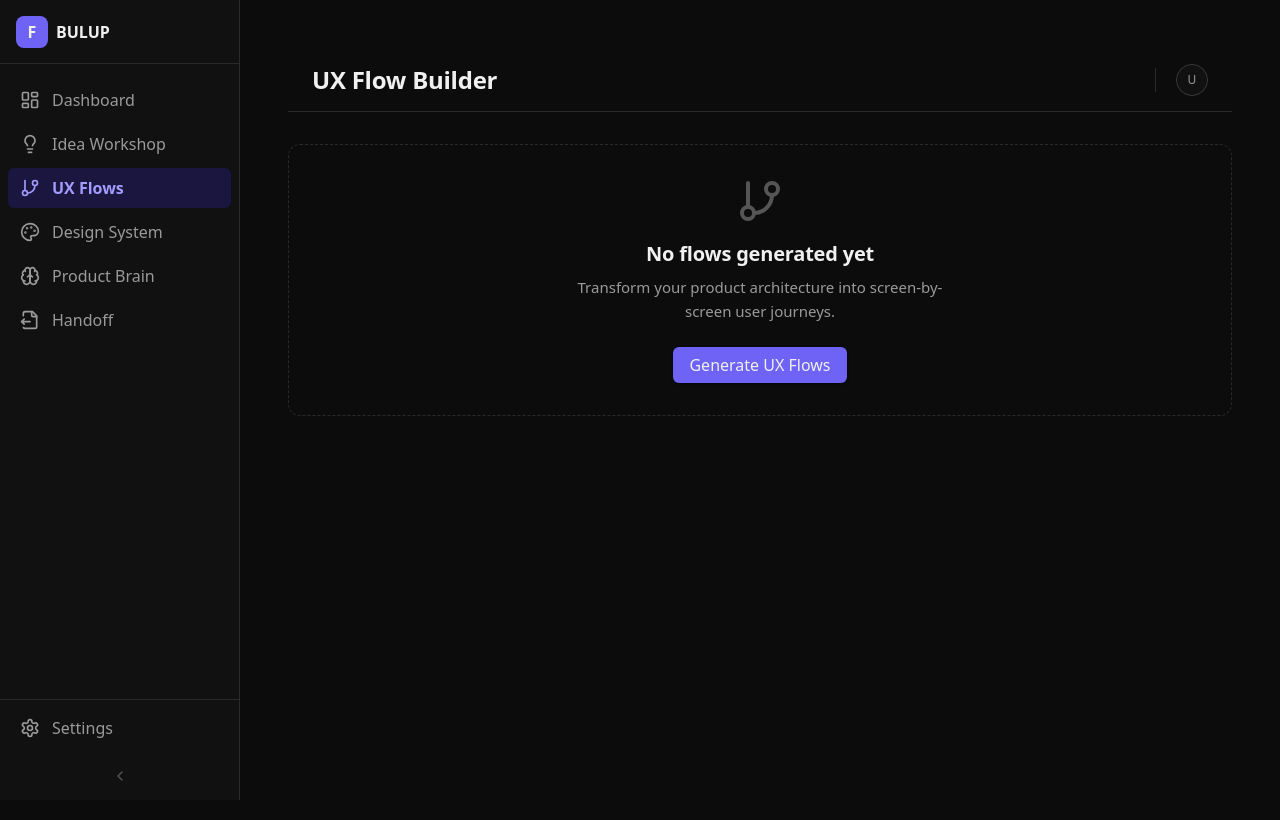
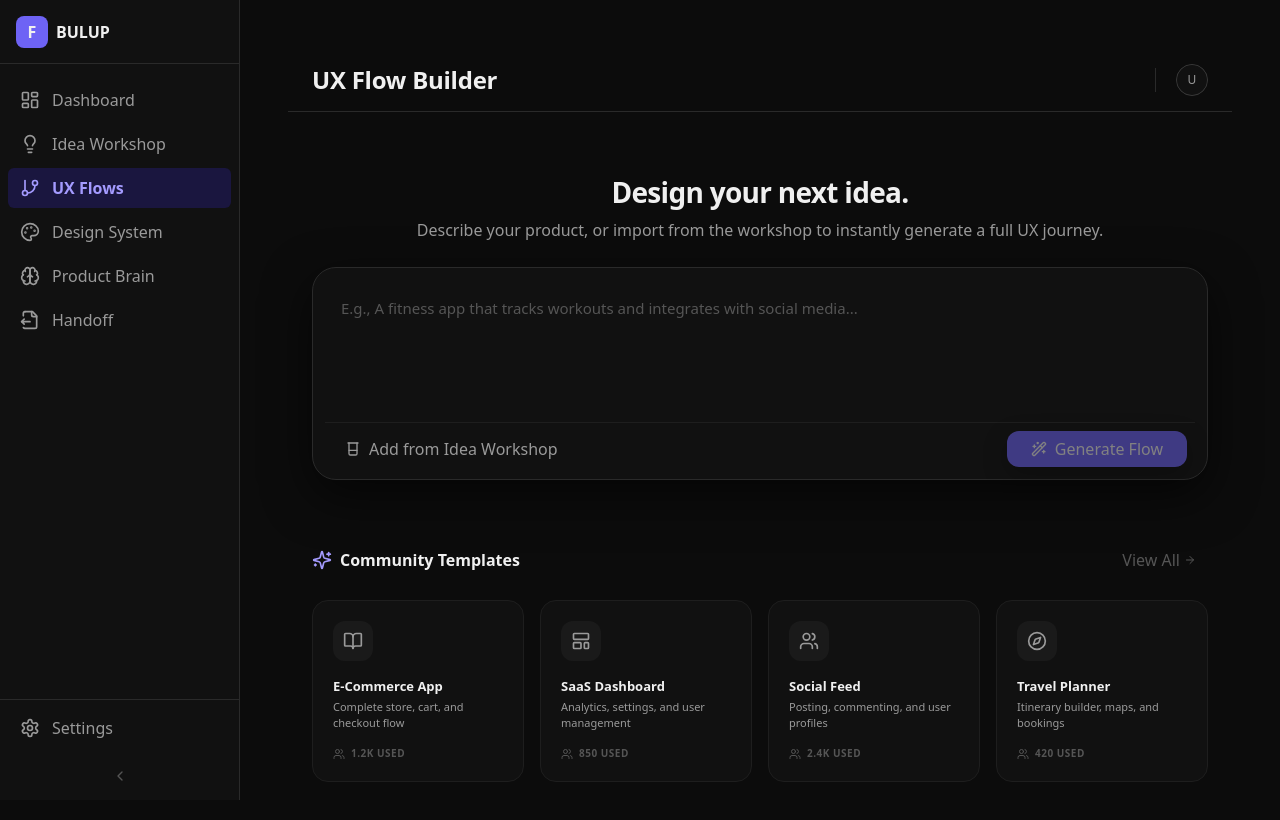
Before and after one commit to rakibulism/bulup, a Next.js app: page /flows in a window 1280 px wide. Shown: the top 820 px of the page. Built offline with nearby package versions, Linux system fonts and the light colour scheme.

Commit message:
feat: redesign UX flows page with interactive input and infinite canvas integration

```diff
--- a/app/(app)/flows/page.tsx
+++ b/app/(app)/flows/page.tsx
@@ -3,128 +3,151 @@
 export const dynamic = 'force-dynamic';
 
 import * as React from "react"
-import { useSearchParams } from "next/navigation"
 import { AppHeader } from "@/components/layout/app-header"
 import { Button } from "@/components/ui/button"
 import { Spinner } from "@/components/ui/spinner"
-import { StatusChip } from "@/components/composed/status-chip"
-import { EmptyState } from "@/components/organisms/empty-state"
-import { FlowDiagram } from "@/components/features/flows/flow-diagram"
-import { ScreenDetail } from "@/components/features/flows/screen-detail"
-import { useFlowGenerator } from "@/hooks/use-flow-generator"
-import { GitBranch, Sparkles, LayoutGrid, ChevronRight } from "lucide-react"
-
-// Mock architecture mapping for demo if search param is missing
-const MOCK_ARCHITECTURE = {
-  productName: "Nebula CRM",
-  coreFeatures: [{ name: "Email Outreach", priority: "High" }]
-}
+import { CanvasPreview } from "@/components/features/canvas/canvas-preview"
+import { Sparkles, Beaker, Wand2, LayoutTemplate, ArrowRight, BookOpen, Users, Compass } from "lucide-react"
+import { cn } from "@/lib/utils"
 
 import { Suspense } from "react"
 
+// Mock templates
+const COMMUNITY_TEMPLATES = [
+  { id: "ecomm", title: "E-Commerce App", desc: "Complete store, cart, and checkout flow", icon: BookOpen, users: "1.2k" },
+  { id: "saas", title: "SaaS Dashboard", desc: "Analytics, settings, and user management", icon: LayoutTemplate, users: "850" },
+  { id: "social", title: "Social Feed", desc: "Posting, commenting, and user profiles", icon: Users, users: "2.4k" },
+  { id: "travel", title: "Travel Planner", desc: "Itinerary builder, maps, and bookings", icon: Compass, users: "420" },
+]
+
 function FlowContent() {
-  const searchParams = useSearchParams()
-  const productId = searchParams.get("productId")
-
-  const { generate, status, progress, result, reset } = useFlowGenerator()
-  const [activeFlowIndex, setActiveFlowIndex] = React.useState(0)
-  const [activeScreenIndex, setActiveScreenIndex] = React.useState(0)
+  const [status, setStatus] = React.useState<"idle" | "loading" | "success">("idle")
+  const [prompt, setPrompt] = React.useState("")
 
   const handleGenerate = () => {
-    generate(MOCK_ARCHITECTURE)
+    if (!prompt.trim()) return
+    setStatus("loading")
+    // Mock network request / AI processing time
+    setTimeout(() => {
+      setStatus("success")
+    }, 2000)
   }
 
-  React.useEffect(() => {
-    setActiveScreenIndex(0)
-  }, [activeFlowIndex])
+  const handleTemplateClick = (templateDesc: string) => {
+    setPrompt(templateDesc)
+  }
+
+  const handleIdeaWorkshop = () => {
+    setPrompt("Build a modern CRM dashboard that provides a quick overview of sales pipelines, recent activities, and allows managing customer contacts easily.")
+  }
 
   return (
-    <div className="flex flex-col gap-8">
+    <div className={cn("flex flex-col gap-8 h-full", status === "success" && "h-screen overflow-hidden pb-0")}>
       <AppHeader
         title="UX Flow Builder"
         actions={
           status === "success" && (
-            <Button variant="ghost" size="sm" onClick={reset} className="gap-2">
-              Regenerate
+            <Button variant="ghost" size="sm" onClick={() => setStatus("idle")} className="gap-2">
+              Start Over
             </Button>
           )
         }
       />
 
       {status === "idle" && (
-        <EmptyState
-          icon={<GitBranch className="h-12 w-12" />}
-          headline="No flows generated yet"
-          description="Transform your product architecture into screen-by-screen user journeys."
-          actionLabel="Generate UX Flows"
-          onAction={handleGenerate}
-        />
+        <div className="max-w-4xl mx-auto w-full pt-8 pb-16 space-y-16 animate-in fade-in slide-in-from-bottom-4 duration-500">
+
+          {/* Main Input Section */}
+          <section className="space-y-6">
+            <div className="space-y-2 text-center">
+              <h1 className="text-heading-xl font-bold text-text-primary tracking-tight">Design your next idea.</h1>
+              <p className="text-body-lg text-text-secondary">Describe your product, or import from the workshop to instantly generate a full UX journey.</p>
+            </div>
+
+            <div className="bg-bg-surface1 border border-border-default rounded-3xl p-3 shadow-xl shadow-black/5 relative transition-all focus-within:ring-2 focus-within:ring-brand-default focus-within:border-brand-default">
+              <textarea
+                value={prompt}
+                onChange={(e) => setPrompt(e.target.value)}
+                placeholder="E.g., A fitness app that tracks workouts and integrates with social media..."
+                className="w-full h-32 bg-transparent text-body-md text-text-primary placeholder:text-text-tertiary resize-none focus:outline-none p-4 rounded-xl"
+              />
+
+              <div className="flex items-center justify-between pt-2 border-t border-border-subtle mt-2 px-2">
+                <Button
+                  variant="ghost"
+                  size="sm"
+                  onClick={handleIdeaWorkshop}
+                  className="text-text-secondary hover:text-brand-text gap-2 rounded-xl"
+                >
+                  <Beaker className="h-4 w-4" />
+                  Add from Idea Workshop
+                </Button>
+
+                <div className="flex items-center gap-2">
+                  <Button
+                    onClick={handleGenerate}
+                    disabled={!prompt.trim()}
+                    className="gap-2 rounded-xl px-6 bg-brand-default text-text-primary hover:bg-brand-hover shadow-lg shadow-brand-default/20 transition-all disabled:opacity-50"
+                  >
+                    <Wand2 className="h-4 w-4" />
+                    Generate Flow
+                  </Button>
+                </div>
+              </div>
+            </div>
+          </section>
+
+          {/* Community Templates Section */}
+          <section className="space-y-6">
+            <div className="flex items-center justify-between">
+              <h3 className="text-heading-sm font-semibold text-text-primary flex items-center gap-2">
+                <Sparkles className="h-5 w-5 text-brand-text" />
+                Community Templates
+              </h3>
+              <Button variant="ghost" size="sm" className="text-text-tertiary hover:text-text-primary gap-1">
+                View All <ArrowRight className="h-3 w-3" />
+              </Button>
+            </div>
+
+            <div className="grid grid-cols-1 sm:grid-cols-2 lg:grid-cols-4 gap-4">
+              {COMMUNITY_TEMPLATES.map((tmpl) => (
+                <button
+                  key={tmpl.id}
+                  onClick={() => handleTemplateClick(tmpl.desc)}
+                  className="flex flex-col text-left p-5 rounded-2xl bg-bg-surface1 border border-border-subtle hover:border-brand-default/50 hover:bg-bg-surface2 transition-all group"
+                >
+                  <div className="h-10 w-10 rounded-xl bg-bg-surface2 group-hover:bg-brand-default/10 flex items-center justify-center mb-4 transition-colors">
+                    <tmpl.icon className="h-5 w-5 text-text-secondary group-hover:text-brand-text transition-colors" />
+                  </div>
+                  <h4 className="text-label-md font-semibold text-text-primary mb-1">{tmpl.title}</h4>
+                  <p className="text-caption text-text-secondary mb-4 line-clamp-2">{tmpl.desc}</p>
+
+                  <div className="mt-auto flex items-center gap-1.5 text-[10px] uppercase font-bold tracking-wider text-text-tertiary">
+                    <Users className="h-3 w-3" />
+                    {tmpl.users} used
+                  </div>
+                </button>
+              ))}
+            </div>
+          </section>
+        </div>
       )}
 
       {status === "loading" && (
-        <div className="flex flex-col items-center justify-center p-12 min-h-[500px]">
-           <div className="flex flex-col items-center gap-6 text-center">
+        <div className="flex-1 flex flex-col items-center justify-center min-h-[500px]">
+           <div className="flex flex-col items-center gap-6 text-center animate-in zoom-in-95 duration-500">
               <Spinner size="lg" className="text-brand-text" />
-              <div className="space-y-1">
-                 <p className="text-heading-md font-semibold text-text-primary">{progress}</p>
-                 <p className="text-body-sm text-text-secondary">Claude is mapping out every state and interaction...</p>
+              <div className="space-y-2 max-w-sm">
+                 <p className="text-heading-md font-semibold text-text-primary">Generating Infinite Canvas</p>
+                 <p className="text-body-sm text-text-secondary">Mapping out screens, user journeys, and interactions based on your product idea...</p>
               </div>
            </div>
         </div>
       )}
 
-      {status === "success" && result && (
-        <div className="grid grid-cols-1 lg:grid-cols-12 gap-8 animate-in fade-in duration-500">
-          {/* Sidebar: Flow Navigation */}
-          <aside className="lg:col-span-3 flex flex-col gap-2">
-            <h4 className="text-label-sm font-bold text-text-tertiary uppercase tracking-widest mb-2 px-3">Flows</h4>
-            {result.map((flow, i) => (
-              <button
-                key={i}
-                onClick={() => setActiveFlowIndex(i)}
-                className={cn(
-                  "flex items-center justify-between px-4 py-3 rounded-xl border transition-all text-left group",
-                  activeFlowIndex === i
-                    ? "bg-bg-surface2 border-brand-default/50 text-text-primary shadow-sm"
-                    : "bg-transparent border-border-subtle text-text-secondary hover:bg-bg-surface1"
-                )}
-              >
-                <div className="flex flex-col gap-0.5">
-                  <span className="text-label-md font-semibold">{flow.name}</span>
-                  <StatusChip label={flow.type} variant="default" size="sm" className="w-fit scale-90 -ml-1 text-[10px]" />
-                </div>
-                <ChevronRight className={cn(
-                  "h-4 w-4 transition-transform",
-                  activeFlowIndex === i ? "translate-x-0 opacity-100" : "-translate-x-2 opacity-0 group-hover:translate-x-0 group-hover:opacity-100"
-                )} />
-              </button>
-            ))}
-          </aside>
-
-          {/* Main Content: Flow Visualization */}
-          <div className="lg:col-span-9 space-y-8">
-             <section className="space-y-4">
-                <div className="flex items-center justify-between">
-                   <h2 className="text-heading-lg font-bold text-text-primary">{result[activeFlowIndex].name}</h2>
-                   <div className="flex gap-2">
-                      <StatusChip label={`${result[activeFlowIndex].screens.length} Screens`} variant="brand" />
-                   </div>
-                </div>
-                <FlowDiagram
-                  screens={result[activeFlowIndex].screens}
-                  activeScreenIndex={activeScreenIndex}
-                  onScreenClick={setActiveScreenIndex}
-                />
-             </section>
-
-             <section className="space-y-4">
-                <div className="flex items-center gap-2 text-text-tertiary">
-                   <LayoutGrid className="h-4 w-4" />
-                   <h4 className="text-label-sm font-bold uppercase tracking-widest">Screen Specification</h4>
-                </div>
-                <ScreenDetail screen={result[activeFlowIndex].screens[activeScreenIndex]} />
-             </section>
-          </div>
+      {status === "success" && (
+        <div className="relative flex-1 rounded-2xl border border-border-default overflow-hidden animate-in fade-in zoom-in-95 duration-500 bg-bg-base fill-available">
+          <CanvasPreview />
         </div>
       )}
     </div>
@@ -142,5 +165,3 @@ export default function FlowsPage() {
     </Suspense>
   )
 }
-
-import { cn } from "@/lib/utils"
```
